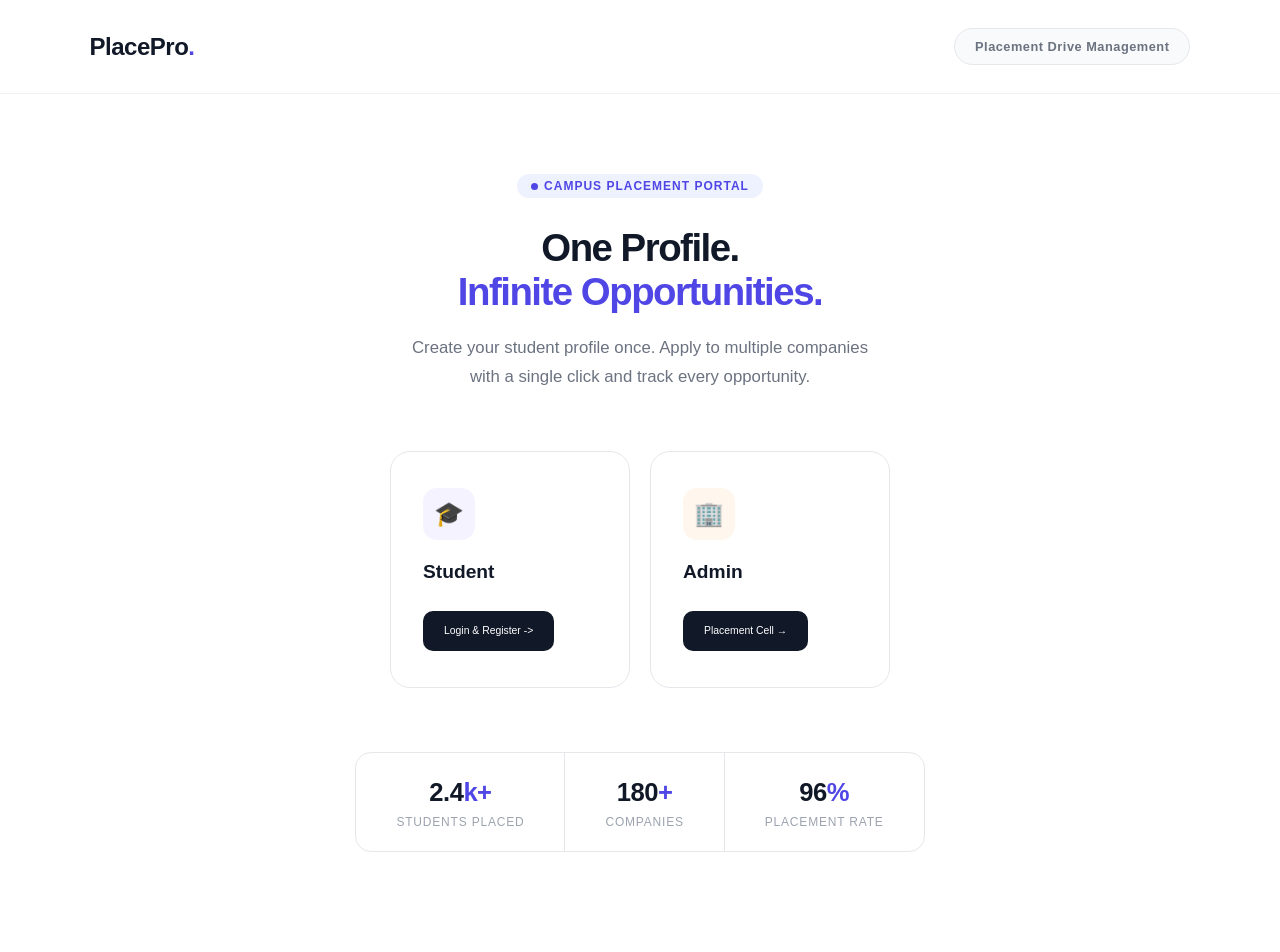
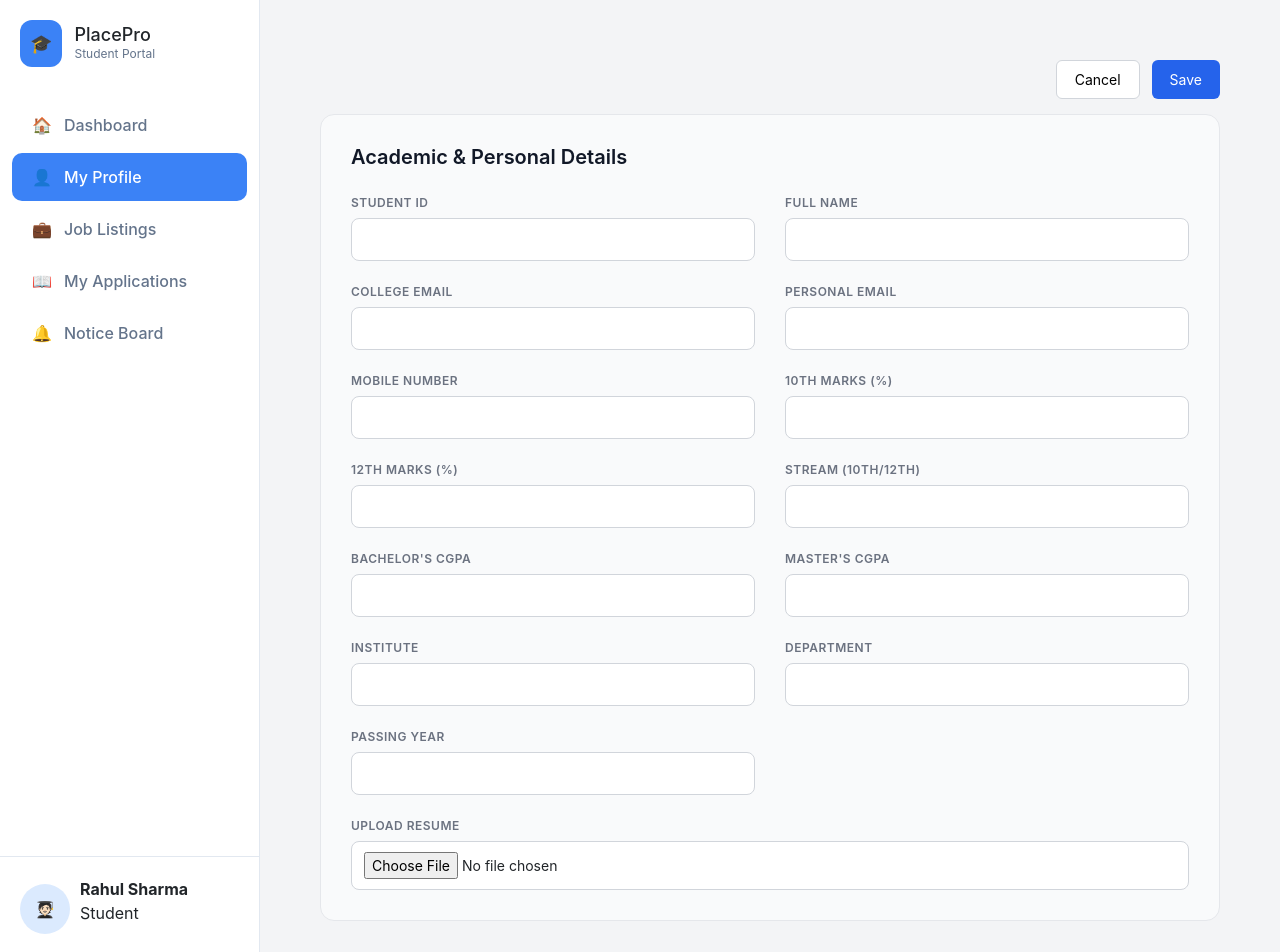
Before and after one commit to Nimesh30/PlacementCell, an Angular app in the folder frontend/placement-frontend/: page /layout/myprofile in a window 1280 px wide. Before the commit this address led to /. Shown: the top 952 px of the page. Built offline with nearby package versions, Linux system fonts and the light colour scheme.

Commit message:
Designing components

```diff
--- a/frontend/placement-frontend/src/app/app.routes.ts
+++ b/frontend/placement-frontend/src/app/app.routes.ts
@@ -17,13 +17,13 @@ export const routes: Routes = [
   { path: 'register', component: Register },
   { path: 'login', component: Login },
   { path: 'change-password', component: ChangePassword },
-  // ✅ IMPORTANT PART
+  //  IMPORTANT PART // Layout is parent path and its child path
   {
     path: 'layout',
     component: Layout,
     children: [
       { path: 'userdashboard', component: UserDashboard },
-      { path: 'profile', component: Myprofile },
+      { path: 'myprofile', component: Myprofile },
       { path: 'jobs', component: Joblistings },
       { path: 'applications', component: Myapplications },
       { path: 'notice', component: Noticeboard },
--- a/frontend/placement-frontend/src/app/auth/login/login.ts
+++ b/frontend/placement-frontend/src/app/auth/login/login.ts
@@ -32,7 +32,7 @@
             localStorage.setItem("userEmail", this.email);
             this.router.navigate(['/change-password']);
           } else {
-            this.router.navigate(['/profile']);
+            this.router.navigate(['/layout/userdashboard']);
           }
 
         },
--- a/frontend/placement-frontend/src/app/layout/layout.css
+++ b/frontend/placement-frontend/src/app/layout/layout.css
@@ -6,7 +6,8 @@
   font-family: 'Inter', sans-serif;
 }
 
-/* Layout */
+/* ================= Layout ================= */
+
 .app-container {
   display: flex;
   min-height: 100vh;
@@ -22,10 +23,17 @@
   display: flex;
   flex-direction: column;
   padding: 20px 0;
-  position: fixed;
-  height: 100vh;
-  transition: 0.3s ease;
 }
+
+/* ================= Main Content ================= */
+
+.main-content {
+  flex: 1;
+  padding: 30px;
+  background: #f3f4f6;
+}
+
+/* ================= Logo ================= */
 
 .logo {
   display: flex;
@@ -54,7 +62,8 @@
   color: var(--text-muted);
 }
 
-/* Navigation */
+/* ================= Navigation ================= */
+
 nav a {
   display: flex;
   align-items: center;
@@ -77,13 +86,17 @@ nav a.active {
   background: var(--primary-blue);
   color: white;
 }
+
+/* ================= Footer ================= */
+
 .user-footer {
-  margin-top: 230px;
+  margin-top: auto; /* Pushes footer to bottom automatically */
   padding: 20px;
   display: flex;
   align-items: center;
   border-top: 1px solid var(--border-color);
 }
+
 .avatar {
   width: 50px;
   height: 50px;
--- a/frontend/placement-frontend/src/app/layout/layout.html
+++ b/frontend/placement-frontend/src/app/layout/layout.html
@@ -11,7 +11,7 @@
 
     <nav>
       <a routerLink="userdashboard" routerLinkActive="active"><span>🏠</span> Dashboard</a>
-      <a routerLink="profile" routerLinkActive="active"><span>👤</span> My Profile</a>
+      <a routerLink="myprofile" routerLinkActive="active"><span>👤</span> My Profile</a>
       <a routerLink="jobs" routerLinkActive="active"><span>💼</span> Job Listings</a>
       <a routerLink="applications" routerLinkActive="active"><span>📖</span> My Applications</a>
       <a routerLink="notice" routerLinkActive="active"><span>🔔</span> Notice Board</a>
@@ -26,7 +26,7 @@
     </div>
   </aside>
 
-  <!-- 🔥 THIS IS THE IMPORTANT PART -->
+  <!-- THIS IS THE IMPORTANT PART -->
   <main class="main-content">
     <router-outlet></router-outlet>
   </main>
--- a/frontend/placement-frontend/src/app/user/myprofile/myprofile.css
+++ b/frontend/placement-frontend/src/app/user/myprofile/myprofile.css
@@ -1,10 +1,8 @@
 /* Page Background */
 .page-wrapper {
-  background-color: #f3f4f6;
-  min-height: 100vh;
-  padding: 30px;
-}
-
+    background-color: #f3f4f6;
+    padding: 30px;
+  }
 /* Top Buttons */
 .top-actions {
   display: flex;
```
Also changed, not shown: frontend/placement-frontend/src/app/user/user-dashboard/user-dashboard.css (+8 -18 lines).
